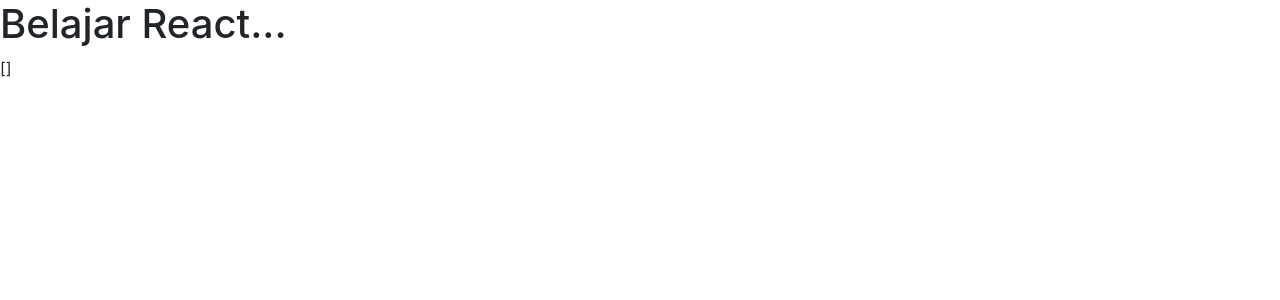
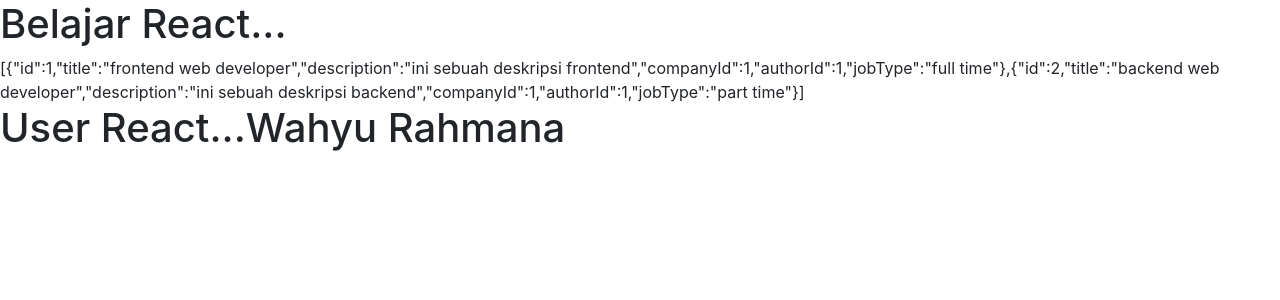
Before and after one commit to iyunrozikin26/belajar-react, a React (Create React App) app in the folder karir-ku/: page / in a window 1280 px wide. Shown: the top 300 px of the page. Built offline with nearby package versions, Linux system fonts and the light colour scheme; no server answers; data requests are answered from the project's data file.

Commit message:
fetch data dan props data

```diff
--- /dev/null
+++ b/karir-ku/db.json
@@ -0,0 +1,10 @@
+{
+  "Jobs": [
+    { "id": 1, "title": "frontend web developer", "description": "ini sebuah deskripsi frontend","companyId" : 1, "authorId" : 1, "jobType" : "full time" },
+    { "id": 2, "title": "backend web developer", "description": "ini sebuah deskripsi backend","companyId" : 1, "authorId" : 1, "jobType" : "part time" }
+  ],
+  "Companies": [
+    { "id": 1, "name": "name company", "companyLogo": "urlDisini.com", "location" : "ini sebuah lokasi", "email" : "company@mail.com", "description" : "ini sebuah deskripsi company" }
+  ],
+  "Skills": { "id": 1, "jobId" : 1, "name" : "bang jago", "level" : "expert" }
+}
--- a/karir-ku/src/App.js
+++ b/karir-ku/src/App.js
@@ -1,39 +1,35 @@
 import React from 'react'
 import axios from 'axios'
-
+import User from './components/user.js'
 
 class App extends React.Component{
   constructor() {
     super();
     this.state = {
-      users : []
+      name : "Wahyu Rahmana",
+      jobs : []
     }
   }
 
   componentDidMount(){
     axios({
-      url : 'https://jsonplaceholder.typicode.com/users',
+      url : 'http://localhost:3000/Jobs',
       method : 'GET'
     })
       .then((result) => {
-        //this.state.users = result.data
-        // this.setState((state)=>{
-        //   console.log(state, 'ini dari setState');
-        //   return {
-        //     users  : result.data
-        //   }
-        // })
-        this.setState({users : result.data})
-        // console.log(this.state.users, 'ini dari didmount');
+        console.log(result.data);
+        this.setState({jobs : result.data})
       }).catch((err) => {
+        console.log(err);
       });
   }
 
   render () {
     return (
       <>
-      <h1>Belajar React...</h1>
-      {JSON.stringify(this.state.users)}
+        <h1>Belajar React...</h1>
+        {JSON.stringify(this.state.jobs)}
+        <User user={this.state.name} />
       </>
     )
   }
--- /dev/null
+++ b/karir-ku/src/components/user.js
@@ -0,0 +1,13 @@
+import React from 'react'
+
+class User extends React.Component {
+  render () {
+    return (
+      <>
+      <h1>User React...{this.props.user}</h1>
+      </>
+    )
+  }
+}
+
+export default User
```
Also changed, not shown: karir-ku/src/components/photo.js (deleted, +0 -7 lines).
